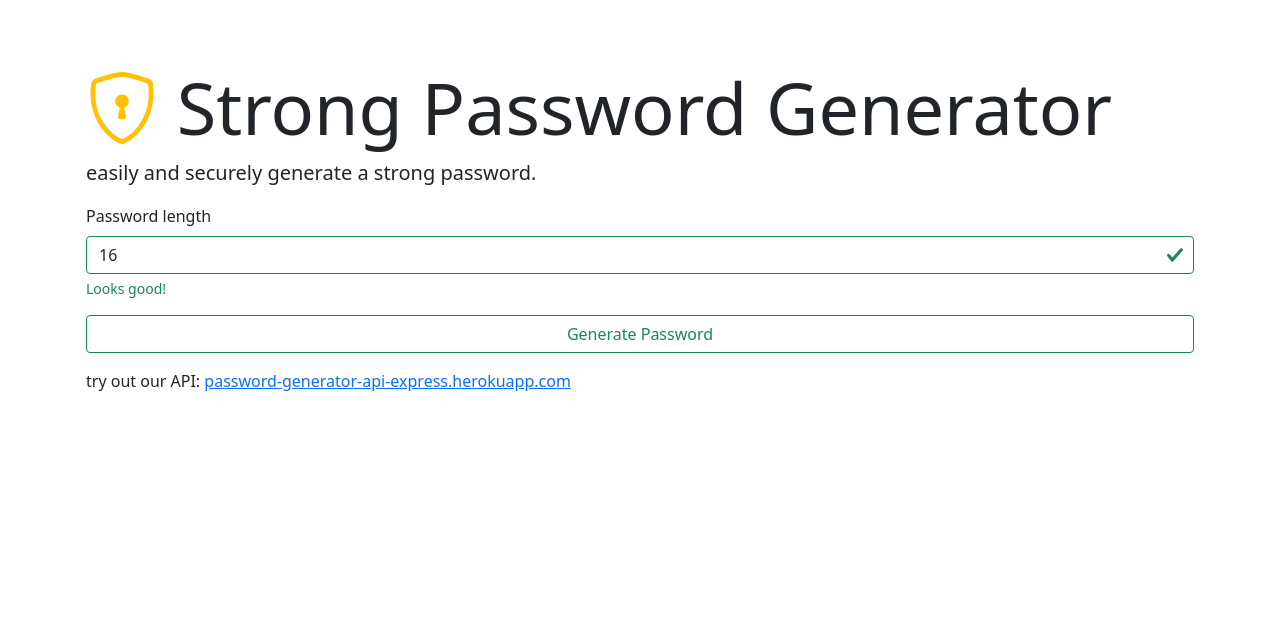
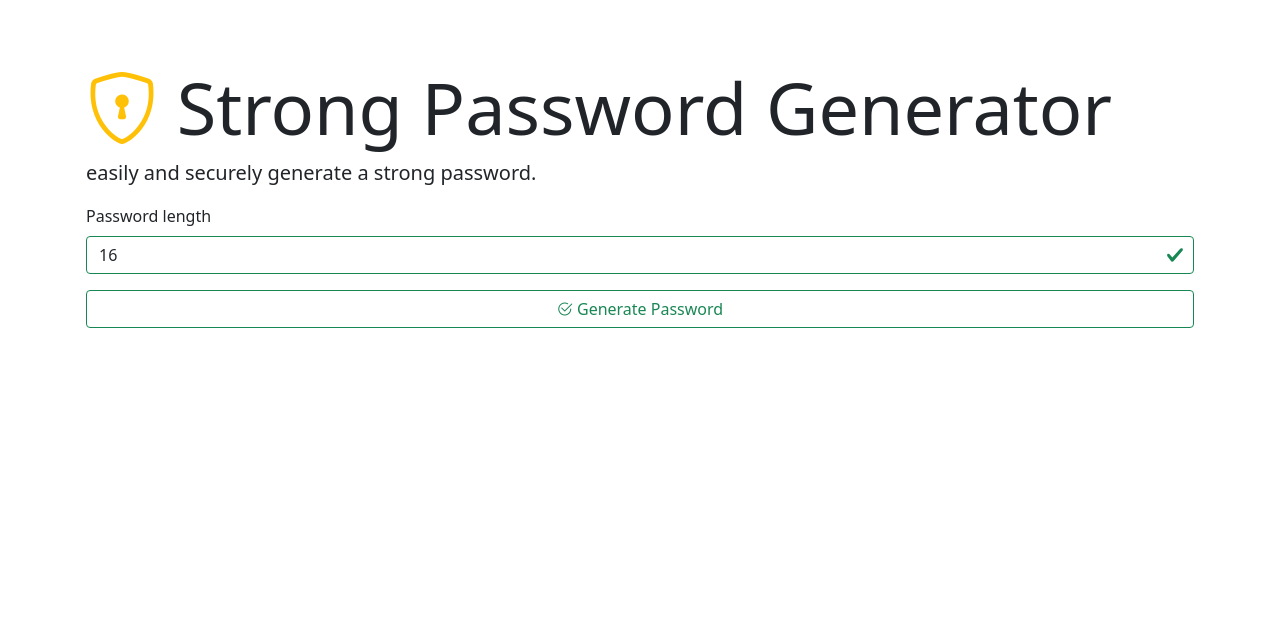
Before and after one commit to dk-raw/password-generator-express, a Node server app: page / in a window 1280 px wide. Shown: the top 633 px of the page. Run offline with Node 20, Linux system fonts and the light colour scheme; some libraries are stand-ins or nearby versions.

Commit message:
improvements

```diff
--- a/package.json
+++ b/package.json
@@ -16,6 +16,6 @@
   },
   "devDependencies": {
     "dotenv": "^10.0.0",
-    "nodemon": "^2.0.12"
+    "nodemon": "^2.0.15"
   }
 }
--- a/routes/generate.js
+++ b/routes/generate.js
@@ -1,6 +1,5 @@
 const express = require('express');
 const router = express.Router();
-let totalPasswordsGenerated = 0;
 
 const generatePassword = (length) => {
     const charset = "abcdefghijklmnopqrstuvwxyzABCDEFGHIJKLMNOPQRSTUVWXYZ0123456789!@#$%^&*()_+-=<>,./?\|[]{};:`~"
@@ -15,12 +14,10 @@ router.post('/', (req, res) => {
     const length = req.body.length || 16;
     const current = new Date();
     const time = current.toLocaleTimeString("en-US");
-    totalPasswordsGenerated++;
     res.render('generate.ejs', {
         title: 'Strong Password Generator::Generate',
         password: generatePassword(length),
         passwordLength: length,
-        totalPasswordsGenerated: totalPasswordsGenerated,
         time: time
     });
     res.end();
--- /dev/null
+++ b/views/components/footer.ejs
@@ -0,0 +1,10 @@
+<footer>
+    <p class="text-muted position-fixed bottom-0">Brought to you by <a href="https://dkatsios.ml"
+           target="_blank"
+           rel="noopener">Damian</a>. &copy;2021
+        Damian Katsios - All Rights Reserved - <a href="https://github.com/dk-raw/password-generator-express"
+           target="_blank" rel="noopener">Source Code</a>, <a href="mailto:dkatsios@mathflare.xyz">Contact</a> -
+        time in the
+        server: <%= locals.time %>
+    </p>
+</footer>
--- a/views/index.ejs
+++ b/views/index.ejs
@@ -9,11 +9,11 @@
         <%= locals.title || 'Default Title' %>
     </title>
     <link href="https://cdn.jsdelivr.net/npm/bootstrap@5.0.2/dist/css/bootstrap.min.css" rel="stylesheet"
-        integrity="sha384-EVSTQN3/azprG1Anm3QDgpJLIm9Nao0Yz1ztcQTwFspd3yD65VohhpuuCOmLASjC" crossorigin="anonymous">
+          integrity="sha384-EVSTQN3/azprG1Anm3QDgpJLIm9Nao0Yz1ztcQTwFspd3yD65VohhpuuCOmLASjC" crossorigin="anonymous">
     <script src="https://cdn.jsdelivr.net/npm/bootstrap@5.0.2/dist/js/bootstrap.bundle.min.js"
-        integrity="sha384-MrcW6ZMFYlzcLA8Nl+NtUVF0sA7MsXsP1UyJoMp4YLEuNSfAP+JcXn/tWtIaxVXM"
-        crossorigin="anonymous"></script>
-    <link rel="stylesheet" href="https://cdn.jsdelivr.net/npm/bootstrap-icons@1.5.0/font/bootstrap-icons.css">
+            integrity="sha384-MrcW6ZMFYlzcLA8Nl+NtUVF0sA7MsXsP1UyJoMp4YLEuNSfAP+JcXn/tWtIaxVXM"
+            crossorigin="anonymous"></script>
+    <link rel="stylesheet" href="https://cdn.jsdelivr.net/npm/bootstrap-icons@1.8.1/font/bootstrap-icons.css">
     <link rel="icon" href="assets/favicon.ico">
 </head>
 
@@ -27,24 +27,14 @@
         <form action="/generate" method="POST" class="needs-validation was-validated">
             <label for="length" class="form-label">Password length</label>
             <input type="number" name="length" id="length" class="form-control"
-                placeholder="password lenght" defaultValue="16" value="16" min="8" max="10000" required>
-            <div class="valid-feedback">
-                Looks good!
-            </div>
+                   placeholder="password lenght" defaultValue="16" value="16" min="8" max="10000" required>
             <div class="invalid-feedback">
                 Please choose a password length between 8 and 10000.
             </div>
-            <button type="submit" class="btn btn-outline-success w-100 my-3">Generate Password</button>
+            <button type="submit" class="btn btn-outline-success w-100 my-3"><i class="bi bi-check2-circle"></i>
+                Generate Password</button>
         </form>
-        <p>try out our API: <a href="https://password-generator-api-express.herokuapp.com"
-                target="_blank">password-generator-api-express.herokuapp.com</a></p>
-        <p class="text-muted position-fixed bottom-0">Brought to you by <a href="https://dkatsios.ml" target="_blank"
-                rel="noopener">Damian</a>. &copy;2021
-            Damian Katsios - All Rights Reserved - <a href="https://github.com/dk-raw/password-generator-express"
-                target="_blank" rel="noopener">Source Code</a>, <a href="mailto:dkatsios@mathflare.xyz">Contact</a> -
-            time in the
-            server: <%= locals.time %>
-        </p>
+        <%- include('./components/footer') %>
     </div>
     <script src="script.js"></script>
 </body>
```
Also changed, not shown: server.js (+0 -7 lines), views/generate.ejs (+13 -22 lines), 1 other file.
